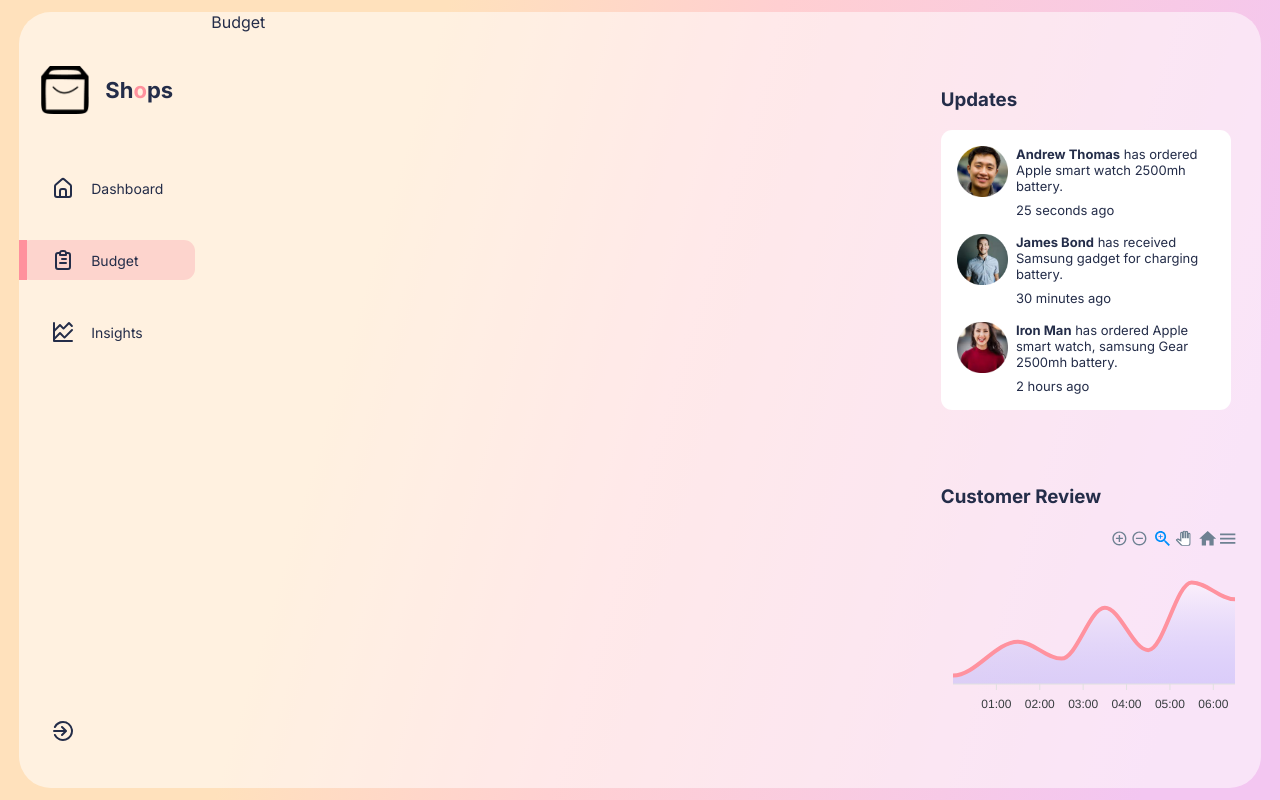
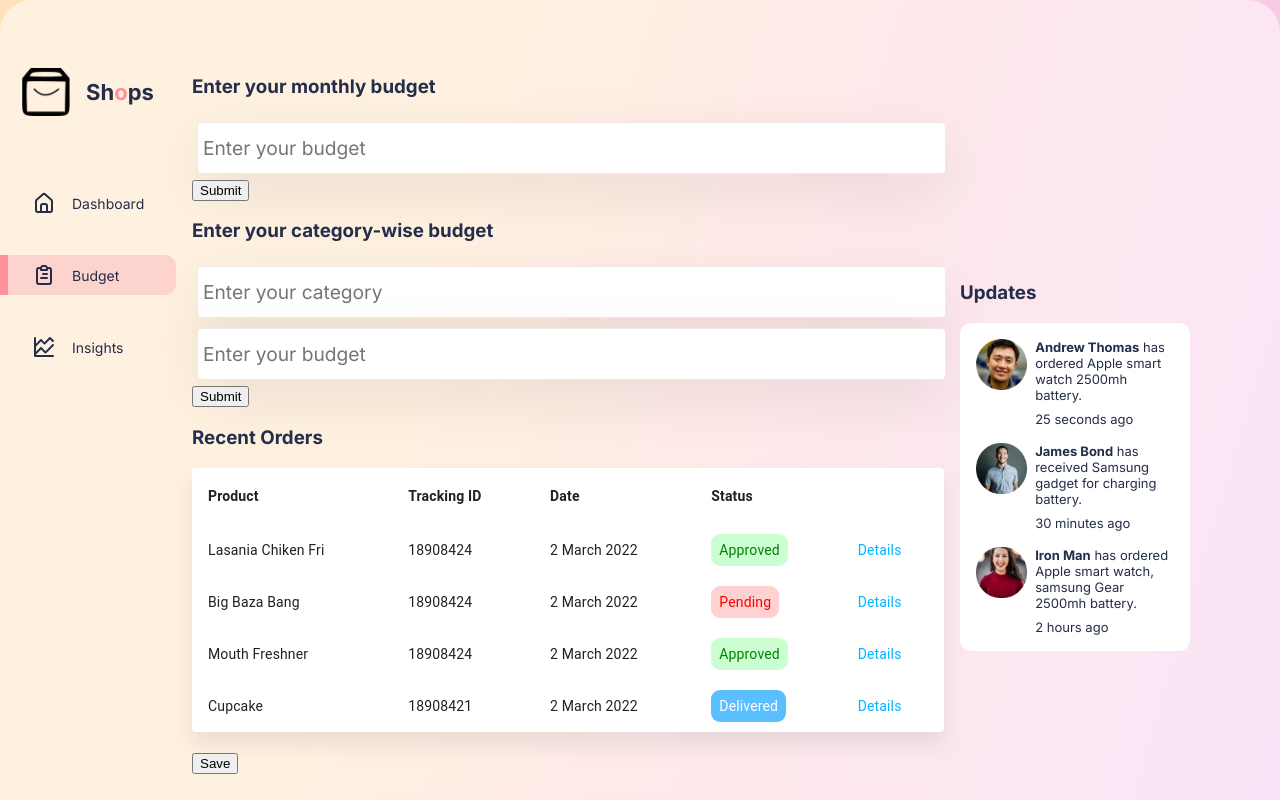
Before and after one commit to sinhadityaforever/github-autopilot, a React (Create React App) app: page / in a window 1280 px wide. Both pictures are taken after a click on the element "Budget". Shown: the top 800 px of the page. Built offline with nearby package versions, Linux system fonts and the light colour scheme.

Commit message:
Did the Budget page

```diff
--- a/public/index.html
+++ b/public/index.html
@@ -14,6 +14,7 @@
       href="https://fonts.googleapis.com/css2?family=Inter:wght@400;500;700&display=swap"
       rel="stylesheet"
     />
+    <link rel="stylesheet" href="styles.css">
     <style>
       body {
         margin: 0;
--- /dev/null
+++ b/public/styles.css
@@ -0,0 +1,18 @@
+html {
+    height: 100%;
+}
+body {
+    min-height: 100%;
+    background: linear-gradient(
+    106.37deg,
+    #ffe1bc 29.63%,
+    #ffcfd1 51.55%,
+    #f3c6f1 90.85%
+  );
+  height: 100vh;
+  /* display: flex; */
+  /* align-items: center;
+  justify-content: center; */
+  font-family: 'Inter', sans-serif;
+
+}
--- a/src/App.css
+++ b/src/App.css
@@ -20,7 +20,7 @@
     #ffcfd1 51.55%,
     #f3c6f1 90.85%
   );
-  height: 100vh;
+  height: 180vh;
   display: flex;
   align-items: center;
   justify-content: center;
@@ -29,8 +29,8 @@
 
 .AppGlass {
   display: grid;
-  height: 97%;
-  width: 97%;
+  height: 100%;
+  width: 100%;
   background: var(--glass);
   border-radius: 2rem;
   gap: 16px;
@@ -41,7 +41,7 @@
 @media screen and (max-width: 1200px) {
   .AppGlass{
     grid-template-columns: 10% 50% auto;
-    overflow-y: scroll;
+    /* overflow-y: scroll; */
   }
 }
 
--- a/src/Data/Data.js
+++ b/src/Data/Data.js
@@ -44,7 +44,7 @@ export const SidebarData = [
 // Analytics Cards Data
 export const cardsData = [
 	{
-		title: 'Sales',
+		title: 'Expenses',
 		color: {
 			backGround: 'linear-gradient(180deg, #bb67ff 0%, #c484f3 100%)',
 			boxShadow: '0px 10px 20px 0px #e0c6f5'
@@ -54,13 +54,13 @@ export const cardsData = [
 		png: UilUsdSquare,
 		series: [
 			{
-				name: 'Sales',
+				name: 'Expenses',
 				data: [31, 40, 28, 51, 42, 109, 100]
 			}
 		]
 	},
 	{
-		title: 'Revenue',
+		title: 'Savings',
 		color: {
 			backGround: 'linear-gradient(180deg, #FF919D 0%, #FC929D 100%)',
 			boxShadow: '0px 10px 20px 0px #FDC0C7'
@@ -70,28 +70,28 @@ export const cardsData = [
 		png: UilMoneyWithdrawal,
 		series: [
 			{
-				name: 'Revenue',
+				name: 'Savings',
 				data: [10, 100, 50, 70, 80, 30, 40]
 			}
 		]
 	},
-	{
-		title: 'Expenses',
-		color: {
-			backGround:
-				'linear-gradient(rgb(248, 212, 154) -146.42%, rgb(255 202 113) -46.42%)',
-			boxShadow: '0px 10px 20px 0px #F9D59B'
-		},
-		barValue: 60,
-		value: '4,270',
-		png: UilClipboardAlt,
-		series: [
-			{
-				name: 'Expenses',
-				data: [10, 25, 15, 30, 12, 15, 20]
-			}
-		]
-	}
+	// {
+	// 	title: 'Expenses',
+	// 	color: {
+	// 		backGround:
+	// 			'linear-gradient(rgb(248, 212, 154) -146.42%, rgb(255 202 113) -46.42%)',
+	// 		boxShadow: '0px 10px 20px 0px #F9D59B'
+	// 	},
+	// 	barValue: 60,
+	// 	value: '4,270',
+	// 	png: UilClipboardAlt,
+	// 	series: [
+	// 		{
+	// 			name: 'Expenses',
+	// 			data: [10, 25, 15, 30, 12, 15, 20]
+	// 		}
+	// 	]
+	// }
 ];
 
 // Recent Update Card Data
--- a/src/components/Card/Card.css
+++ b/src/components/Card/Card.css
@@ -1,7 +1,7 @@
 .CompactCard {
   display: flex;
   flex: 1;
-  height: 7rem !important;
+  height: 15rem !important;
   border-radius: 0.7rem;
   color: white;
   padding: 1rem;
--- a/src/components/Cards/Cards.css
+++ b/src/components/Cards/Cards.css
@@ -1,6 +1,7 @@
 .Cards {
   display: flex;
   gap: 10px;
+  margin-top: 2rem;
 }
 .parentContainer{
   width: 100%;
--- a/src/components/Table/Table.css
+++ b/src/components/Table/Table.css
@@ -39,4 +39,6 @@ th {
     align-items: center;
     width: 23rem;
   }
+
+
 }
--- a/src/components/Table/Table.jsx
+++ b/src/components/Table/Table.jsx
@@ -45,7 +45,7 @@ const makeStyle=(status)=>{
 
 export default function BasicTable() {
   return (
-      <div className="Table">
+    <div className="Table">
       <h3>Recent Orders</h3>
         <TableContainer
           component={Paper}
--- a/src/components/Updates/Updates.css
+++ b/src/components/Updates/Updates.css
@@ -1,6 +1,6 @@
 
 .Updates{
-    width: 85%;
+    width: 65%;
     background: white;
     border-radius: 0.7rem;
     padding: 1rem;
@@ -8,11 +8,13 @@
     display: flex;
     flex-direction: column;
     font-size: 13px;
+
 }
 
 .update{
     display: flex;
     gap: 0.5rem;
+
 }
 
 .update>img{
--- a/src/pages/Budget/Budget.css
+++ b/src/pages/Budget/Budget.css
@@ -0,0 +1,52 @@
+button:hover{
+    background-color: #29d32f;
+
+}
+
+h3{
+    font-family: 'Inter', sans-serif;
+
+}
+
+input{
+    font-family: 'Inter', sans-serif;
+    font-size: 1.2rem;
+    border-radius: 5px;
+    border: 1px solid #f1e7e7f2;
+    padding: 5px;
+    margin: 5px;
+    width: 98%;
+    height: 40px;
+    box-shadow: 0px 19px 60px rgb(0 0 0 / 8%);
+}
+
+
+	.Budget{
+		align-items: center;
+        max-height: max-content;
+
+
+    /* background: linear-gradient(
+    106.37deg,
+    #ffe1bc 29.63%,
+    #ffcfd1 51.55%,
+    #f3c6f1 90.85%
+  ); */
+  /* --boxShadow: 0px 19px 60px rgb(0 0 0 / 8%);
+  --smboxShadow: -79px 51px 60px rgba(0, 0, 0, 0.08);
+  display: grid;
+  height: 97%;
+  width: 97%;
+  background: var(--glass);
+  border-radius: 2rem; */
+
+}
+
+
+.space{
+    margin-top: 75px;
+}
+
+button{
+    display: relative;
+}
--- a/src/pages/Budget/Budget.jsx
+++ b/src/pages/Budget/Budget.jsx
@@ -1,7 +1,38 @@
 import React from 'react';
+import Table from '../../components/Table/Table';
+import './Budget.css';
+import Cards from '../../components/Cards/Cards';
 
 function Budget() {
-	return <div>Budget</div>;
+	return (
+
+	<div className="Budget">
+		<div className="input space">
+		<h3>Enter your monthly budget</h3>
+		<input type="text" placeholder="Enter your budget" />
+		<br />
+		<button>Submit</button>
+		</div>
+
+
+        <div className="input">
+		<h3>Enter your category-wise budget</h3>
+		<input type="text" placeholder="Enter your category" />
+		<input type="text" placeholder="Enter your budget"/>
+		<br />
+		<button>Submit</button>
+		</div>
+
+		<Table />
+		<br />
+		<button>Save</button>
+
+
+		<Cards />
+
+
+
+	</div>);
 }
 
 export default Budget;
```
Also changed, not shown: 2 other files (tests, documents, lock files or other folders).
